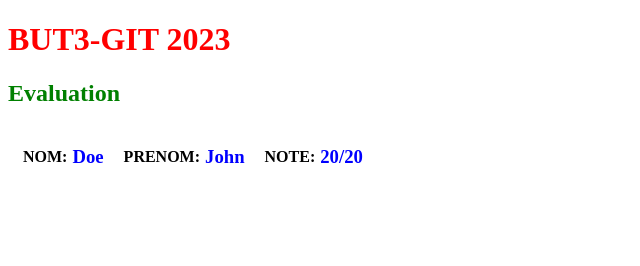
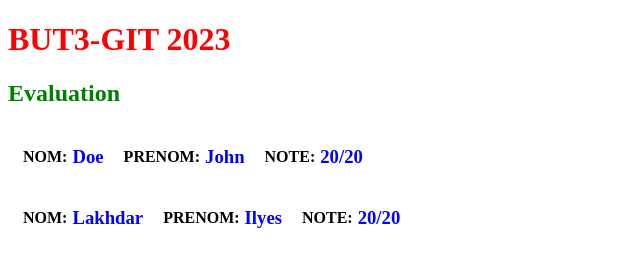
Before and after one commit to BenRobert38/BUT3-GIT-2024, a plain HTML site: page Projet/index.html in a window 1280 px wide. Shown: the whole page, without its empty margins (0-640 px from the left). Drawn offline with Linux system fonts and the light colour scheme.

Commit message:
Ajout du fichier projet Ilyes Lakhdar

```diff
--- a/Projet/index.html
+++ b/Projet/index.html
@@ -16,5 +16,13 @@
          <h4>NOTE: </h4>
          <h3>20/20</h3>
    </div>
+   <div class="identifiant">
+       <h4>NOM: </h4>
+       <h3>Lakhdar</h3>
+       <h4>PRENOM: </h4>
+       <h3>Ilyes</h3>
+       <h4>NOTE: </h4>
+       <h3>20/20</h3>
+   </div>
 </body>
 </html>
```
